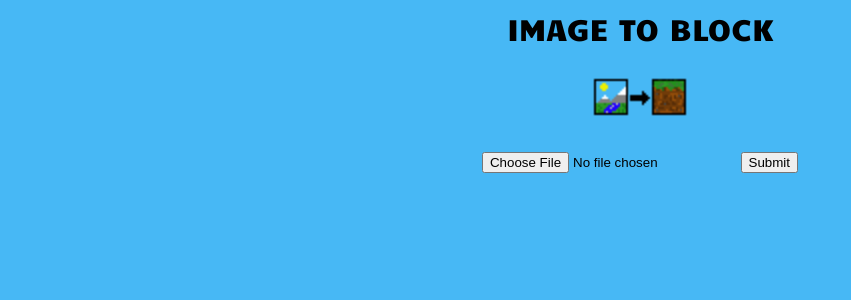
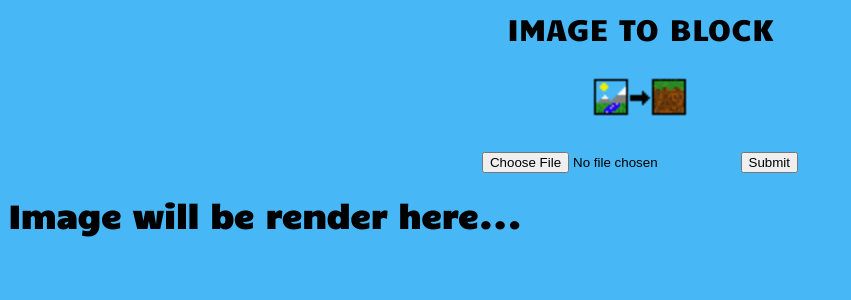
Before and after one commit to stylo-codes-stuff/image2block, a Flask app: template templates/base.html in a window 1280 px wide. Shown: the top 300 px of the page, without its empty margins (0-851 px from the left). Run offline with Flask 3, Linux system fonts and the light colour scheme; the template is opened without the code that fills it, so the values that code supplies are empty.

Commit message:
added in the ability to upload images to the website

```diff
--- a/main.py
+++ b/main.py
@@ -1,11 +1,30 @@
-from flask import Flask
-from flask import render_template
+from flask import Flask, render_template, request
+from werkzeug.utils import secure_filename
+from PIL import Image
+import os
+import glob
 app = Flask(__name__)
 
+upload_folder = os.path.join('static', 'uploads')
 
-@app.route('/', methods=['GET',"POST"])
-def index():
-    return render_template("base.html",title="test")
+app.config['UPLOAD'] = upload_folder
+
+@app.route('/', methods=['GET', 'POST'])#https://geekpython.in/render-images-from-flask
+def upload_file():
+    for file in os.listdir("static/uploads"):
+        os.remove(file)
+    if request.method == 'POST':
+
+        file = request.files['img']
+        filename = secure_filename(file.filename)
+        file.save(os.path.join(app.config['UPLOAD'], filename))
+        img = os.path.join(app.config['UPLOAD'], filename)
+        image = Image.open(img).convert('RGB')
+        image = image.resize((500, 500))
+        image.save(os.path.join(app.config['UPLOAD'], filename))
+        return render_template('base.html', img=img)
+    return render_template('base.html')
 
 
-app.run(host='0.0.0.0', port=0)
+if __name__ == '__main__':
+    app.run(debug=True, port=8001)
--- a/templates/base.html
+++ b/templates/base.html
@@ -9,9 +9,15 @@
 <body>
 <center class="title"> IMAGE TO BLOCK</center>
   <center><img src="{{url_for('static',filename='img/logo.png')}}"width=100></center>
-  <form action="classify_upload" method="post" id="upload-form">
-    <input type="file" name="imagefile" id="imagefile"/>
-    <input type="submit" />
-  </form>
+  <form action="{{ url_for('upload_file') }}" enctype="multipart/form-data" method="POST">
+    <input name="img" type="file"/>
+    <input type="submit"/>
+</form>
+
+{% if img %}
+<h1>Rendered Image</h1>
+<img src="{{img}}">
+{% else %}
+<h1>Image will be render here...</h1>
+{% endif %}
 </body>
-</html>
```
Also changed, not shown: requirements.txt (added).
